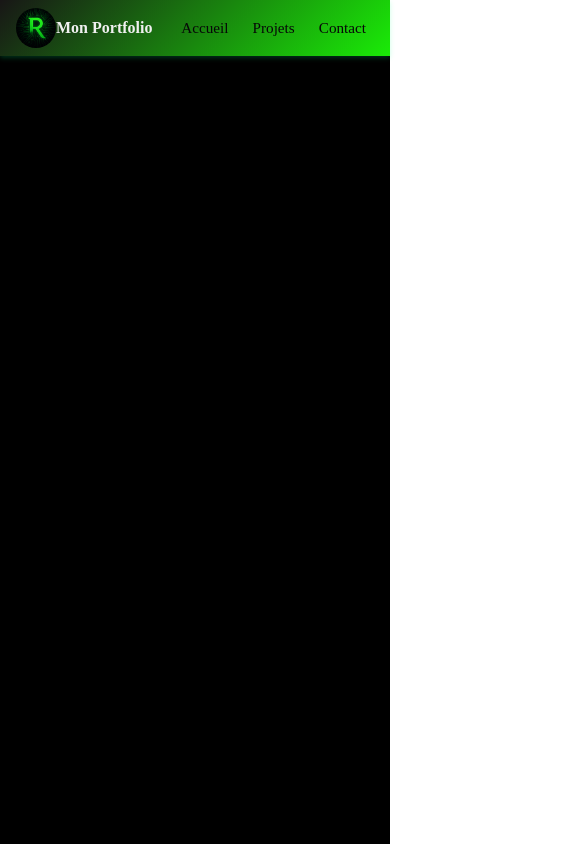
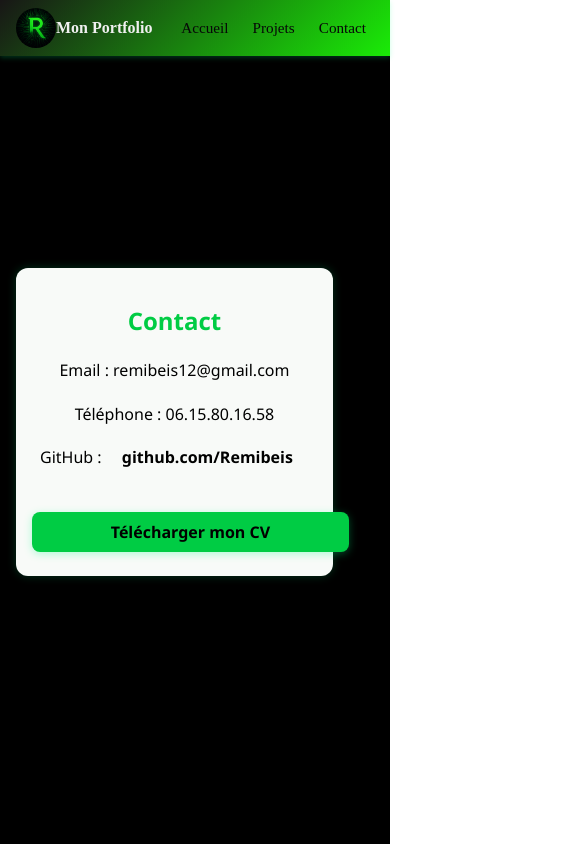
Before and after one commit to Remibeis/mon-portfolio-remi-Rsp, a React (Vite) app: page /contact in a window 390 px wide. Shown: the top 844 px of the page, 585 px wide, since content can reach past the window. Built offline with nearby package versions, Linux system fonts and the light colour scheme; a web font is replaced by a local one.

Commit message:
fix resp

```diff
--- a/src/pages/Accueil.css
+++ b/src/pages/Accueil.css
@@ -35,6 +35,8 @@ body {
   margin-left: auto;
   margin-right: auto;
   line-height: 1.6;
+
+  text-align: center;
 }
 
 .accueil-buttons {
@@ -152,3 +154,17 @@ body {
     margin: auto;
   }
 }
+
+
+@media (min-width: 1024px) {
+  .accueil-container {
+    padding-left: 2rem;
+    padding-right: 2rem;
+  }
+
+  .accueil-container p {
+    margin-left: auto;
+    margin-right: auto;
+    text-align: center;
+  }
+}
--- a/src/pages/Contact.css
+++ b/src/pages/Contact.css
@@ -10,7 +10,7 @@ to {
 }
 
 .contact-container {
-margin: 100px auto 2rem;
+  margin: 100px auto 2rem auto;
   max-width: 800px;
   padding: 2rem;
   background-color: #f8faf8;
@@ -20,8 +20,6 @@ font-family: 'Segoe UI', Tahoma, Geneva, Verdana, sans-serif;
   color: #000;
   text-align: center;
   animation: slideDown 0.6s ease-out;
-margin-left: 85vh;
-margin-top:-15vh;
 }
 
 .contact-container h1 {
@@ -59,31 +57,24 @@ background-color: #00b33c;
   transform: translateY(-2px);
 }
 
-
 @media (max-width: 768px) {
-  .section, .project, .contact-container {
-    flex-direction: column;
-    align-items: center;
-    text-align: center;
+  .contact-container {
+    margin: 50px 1rem;
+    padding: 1.5rem 1rem;
   }
 
-  .section img, .project img {
-    width: 90%;
-    height: auto;
-    margin-bottom: 1rem;
-  }
-
-  .section h1, .project h2, .contact-container h2 {
+  .contact-container h1 {
     font-size: 1.5rem;
   }
 
-  .section p, .project p, .contact-container p {
+  .contact-container p {
     font-size: 1rem;
-    padding: 0 1rem;
+    padding: 0 0.5rem;
   }
 
-  .button, .project a, .contact-container a {
+  .cv-button {
+    width: 100%;
+    padding: 0.8rem;
     font-size: 1rem;
-    padding: 0.5rem 1rem;
   }
 }
```
Lines whose indentation alone changed are shown as unchanged.
